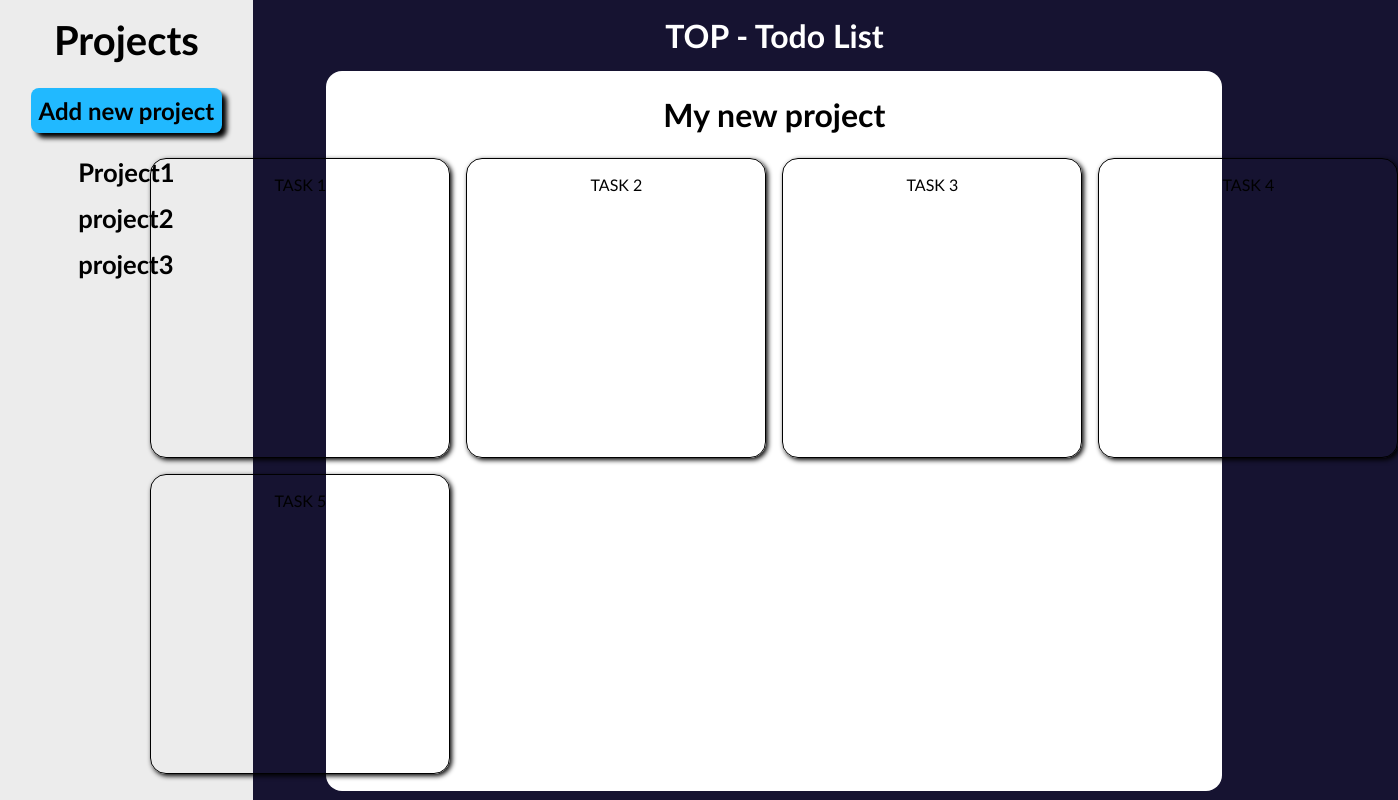
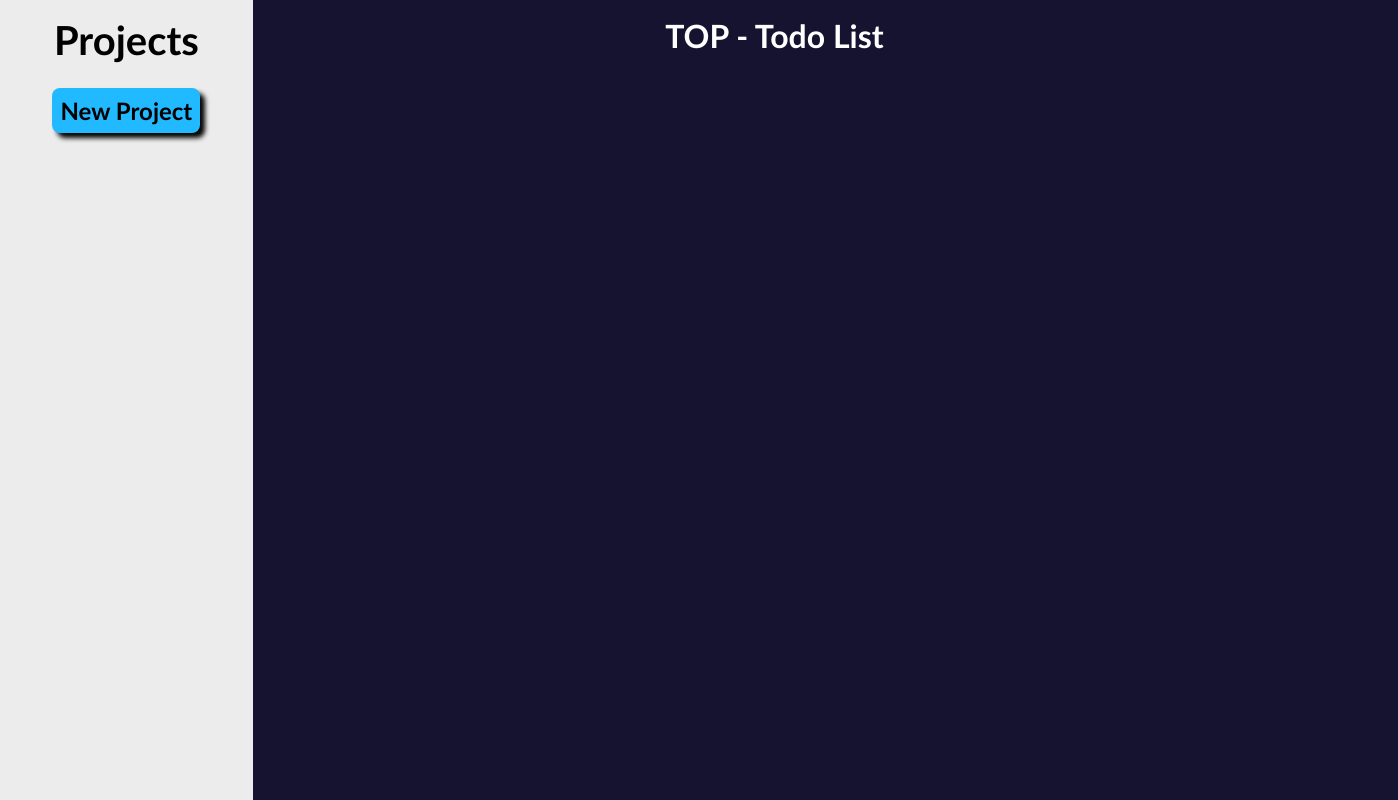
Before and after one commit to AleMachado7/TOP-Todo_List, a plain HTML site: page index.html in a window 1280 px wide. Shown: the whole page, 1398 px wide, since content can reach past the window. Drawn offline with Linux system fonts and the light colour scheme.

Commit message:
Change html structure and improve styling

```diff
--- a/index.html
+++ b/index.html
@@ -12,28 +12,14 @@
 <body>
     <aside>
         <h3>Projects</h3>
-        <button>Add new project</button>
-        <ul class="projects-list">
-            <li class="project-name">Project1</li>
-            <li class="project-name">project2</li>
-            <li class="project-name">project3</li>
-        </ul>
+        <button id="new-project-button">New Project</button>
+        <ul id="projects-names"></ul>
     </aside>
     <main>
         <header>
             <h1>TOP - Todo List</h1>
         </header>
-        <section>
-            <div class="project-wrapper active">
-                <h2 class="project-title">My new project</h2>
-                <div class="project-tasks-wrapper">
-                    <div class="task">TASK 1</div>
-                    <div class="task">TASK 2</div>
-                    <div class="task">TASK 3</div>
-                    <div class="task">TASK 4</div>
-                    <div class="task">TASK 5</div>
-                </div>
-            </div>
+        <section id="projects">
         </section>
     </main>
 </body>
```
